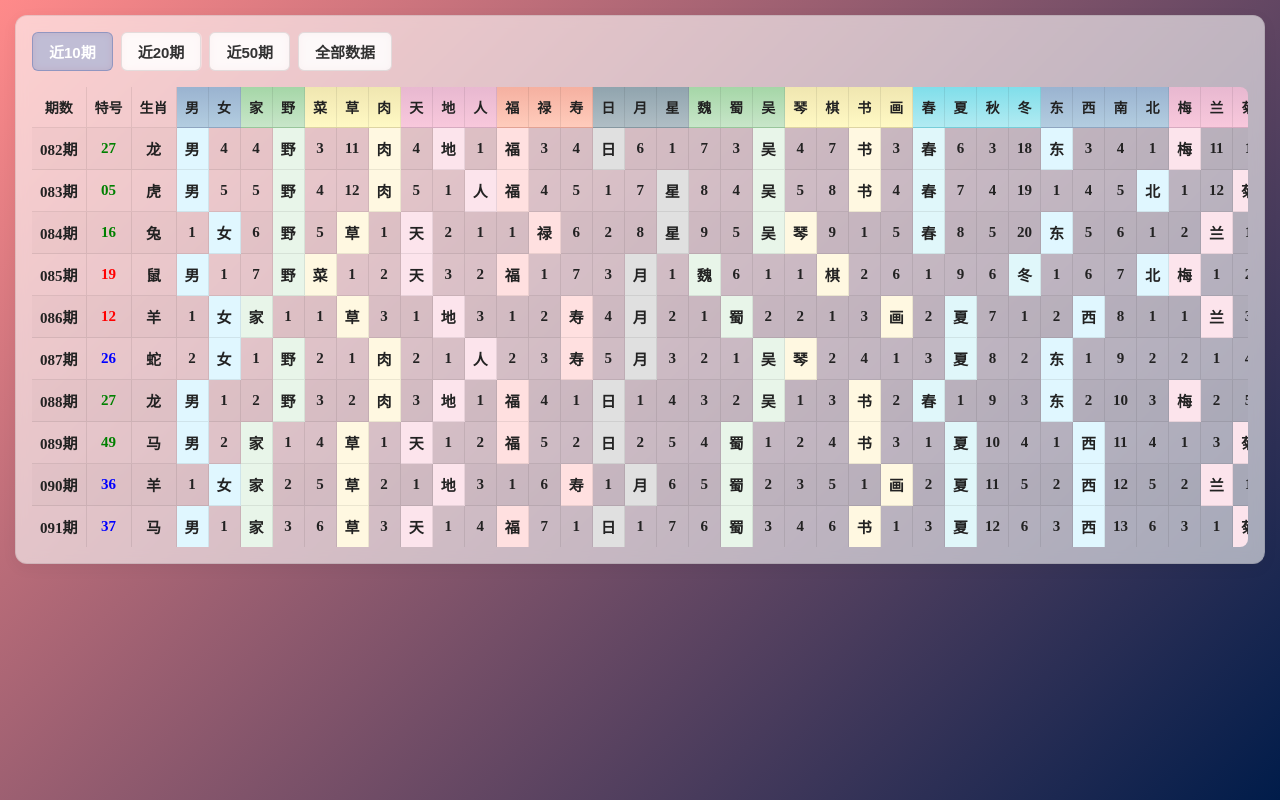
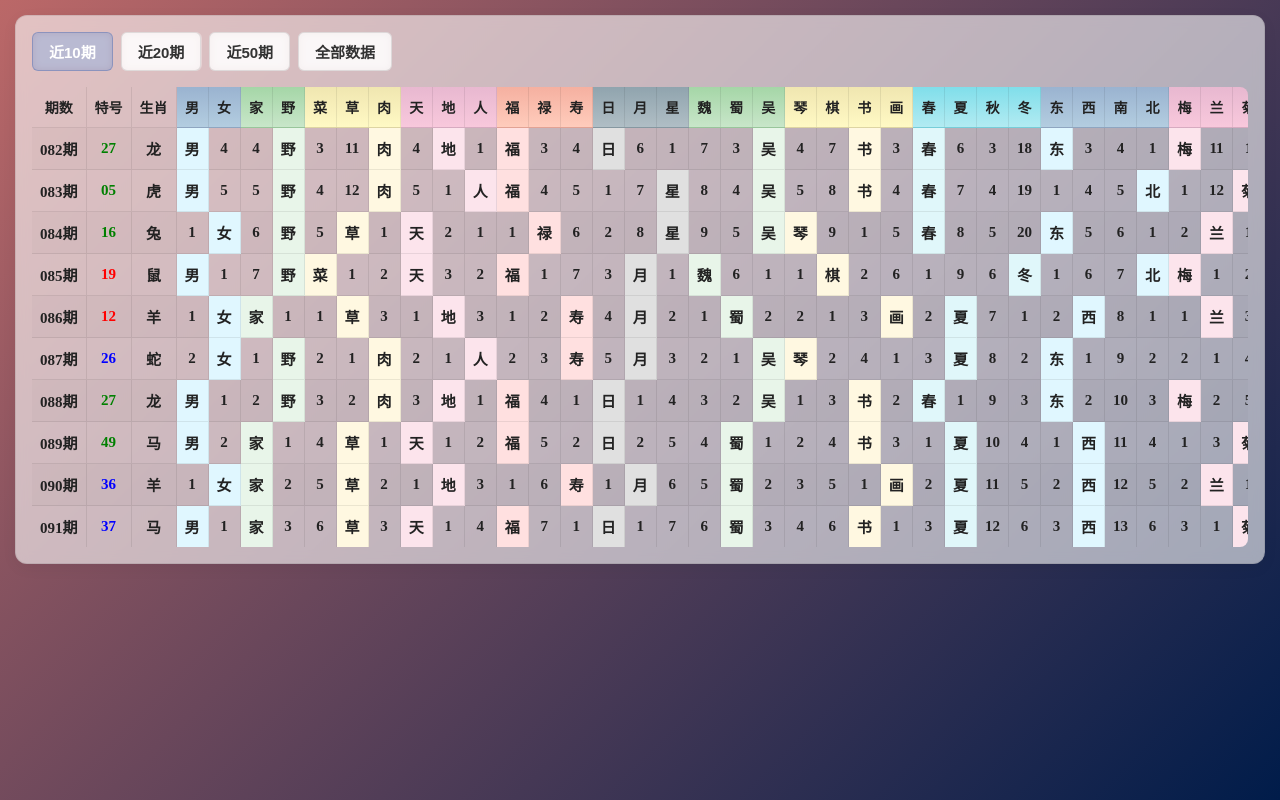
Before and after one commit to HHtt7718/cc, a plain HTML site: page td/tableDetails.html in a window 1280 px wide. Drawn offline with Linux system fonts and the light colour scheme.

Commit message:
Update tableDetails.html
Updated the background gradient and styles in the HTML file.

```diff
--- a/td/tableDetails.html
+++ b/td/tableDetails.html
@@ -14,7 +14,7 @@
 
         body {
             min-height: 100vh;
-            background: linear-gradient(135deg, #ff8a8a 0%, #001c4a 100%);
+            background: linear-gradient(135deg, #bb6868 0%, #001c4a 100%);
             padding: 15px;
             font-family: 'Times New Roman', serif;
         }
```
